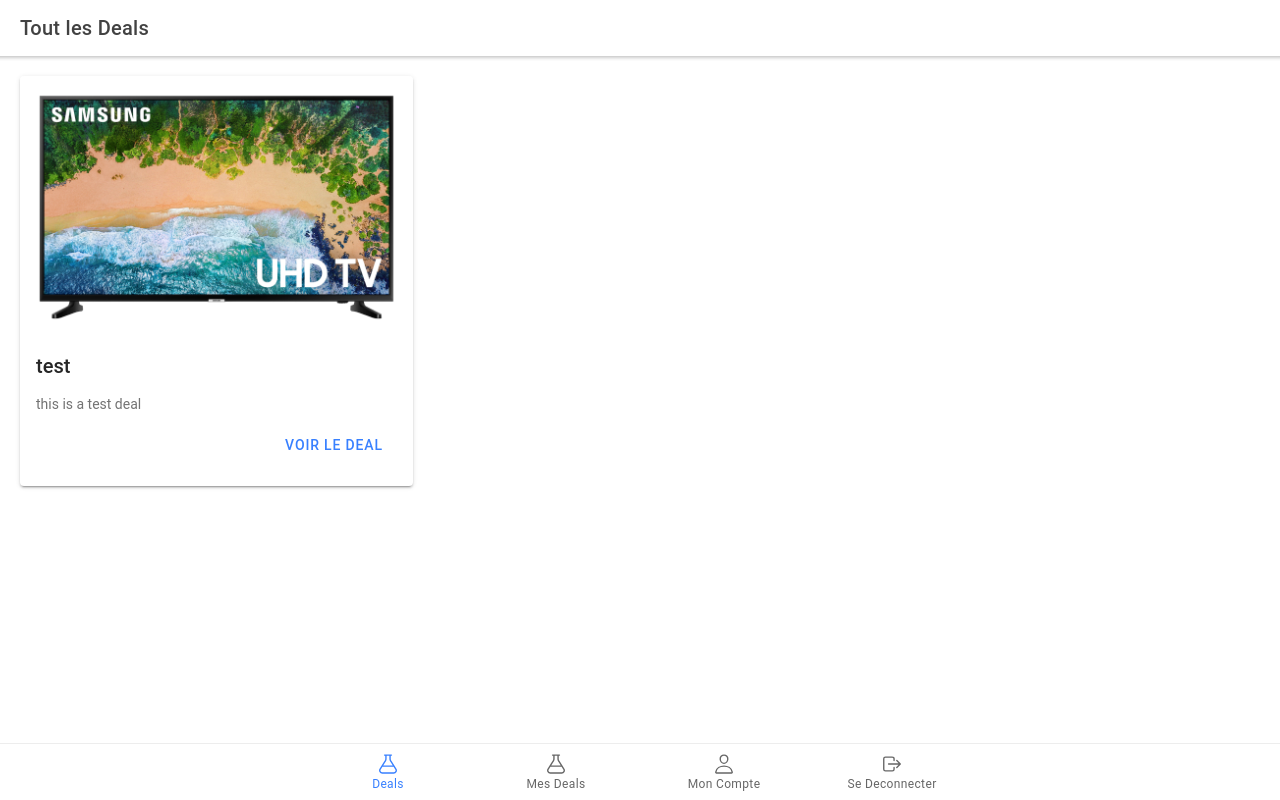
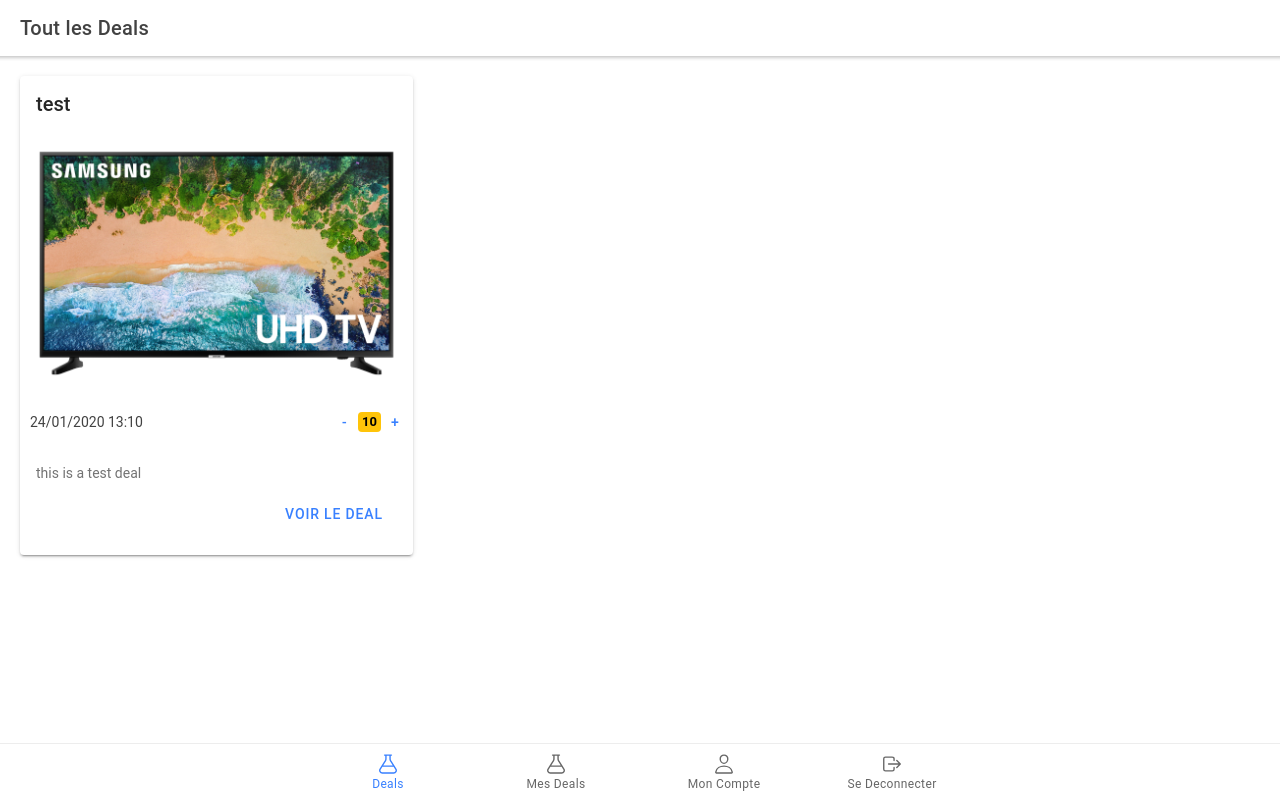
Before and after one commit to takethispie/dealz-client, a React (Create React App) app: page /tab1 in a window 1280 px wide. Built offline with nearby package versions, Linux system fonts and the light colour scheme.

Commit message:
add badge coloration according to upvotes

```diff
--- a/src/components/DealCard.tsx
+++ b/src/components/DealCard.tsx
@@ -1,7 +1,8 @@
 import React from 'react';
 import './DealCard.css';
 import { Deal } from 'models/Deal';
-import { IonCard, IonCardHeader, IonCardTitle, IonCardContent, IonImg, IonButton, IonToolbar, IonButtons } from '@ionic/react';
+import { IonCard, IonCardHeader, IonCardTitle, IonCardContent, IonImg, IonButton, IonToolbar, IonButtons, IonBadge, IonLabel, IonIcon } from '@ionic/react';
+import { bookOutline } from 'ionicons/icons';
 
 interface DealCardProps {
   Deal: Deal
@@ -10,10 +11,28 @@
 const DealCard: React.FC<DealCardProps> = ({ Deal }) => {
   return (
     <IonCard>
+        <IonCardHeader>
+          <IonCardTitle>{Deal.Title}</IonCardTitle>
+        </IonCardHeader>
         <IonImg src={Deal.Image}></IonImg>
-        <IonCardHeader>
-            <IonCardTitle>{Deal.Title}</IonCardTitle>
-        </IonCardHeader>
+        <IonToolbar>
+          <p style={{ paddingLeft: "10px"}}>24/01/2020 13:10</p>
+          <IonButtons slot="end">
+            <IonButton color="primary">-</IonButton>
+            {
+              Deal.Upvotes >= 100 ? (
+                <IonBadge color="danger">{Deal.Upvotes}</IonBadge>
+              ) : Deal.Upvotes < -100 ? (
+                <IonBadge color="primary">{Deal.Upvotes}</IonBadge>
+              ) : (
+                <IonBadge color="warning">{Deal.Upvotes}</IonBadge>
+              )
+            }
+
+            <IonButton color="primary">+</IonButton>
+          </IonButtons>
+        </IonToolbar>
+
         <IonCardContent>
             <p>{Deal.Description}</p>
             <IonToolbar>
--- a/src/models/Deal.ts
+++ b/src/models/Deal.ts
@@ -1,3 +1,3 @@
 export class Deal {
-    constructor(public Id: string, public Title: string, public Description: string, public Url: string, public Image: string) {}
+    constructor(public Id: string, public Title: string, public Description: string, public Url: string, public Image: string, public Upvotes: number) {}
 }
--- a/src/pages/Deals.tsx
+++ b/src/pages/Deals.tsx
@@ -6,7 +6,7 @@
 import { Deal } from 'models/Deal';
 
 const Deals: React.FC = () => {
-  let d: Deal = new Deal("0", "test", "this is a test deal", "https://www.boulanger.com/ref/1123891", "assets/images/samsung-tv.webp");
+  let d: Deal = new Deal("0", "test", "this is a test deal", "https://www.boulanger.com/ref/1123891", "assets/images/samsung-tv.webp", 10);
   return (
     <IonPage>
       <IonHeader>
```
